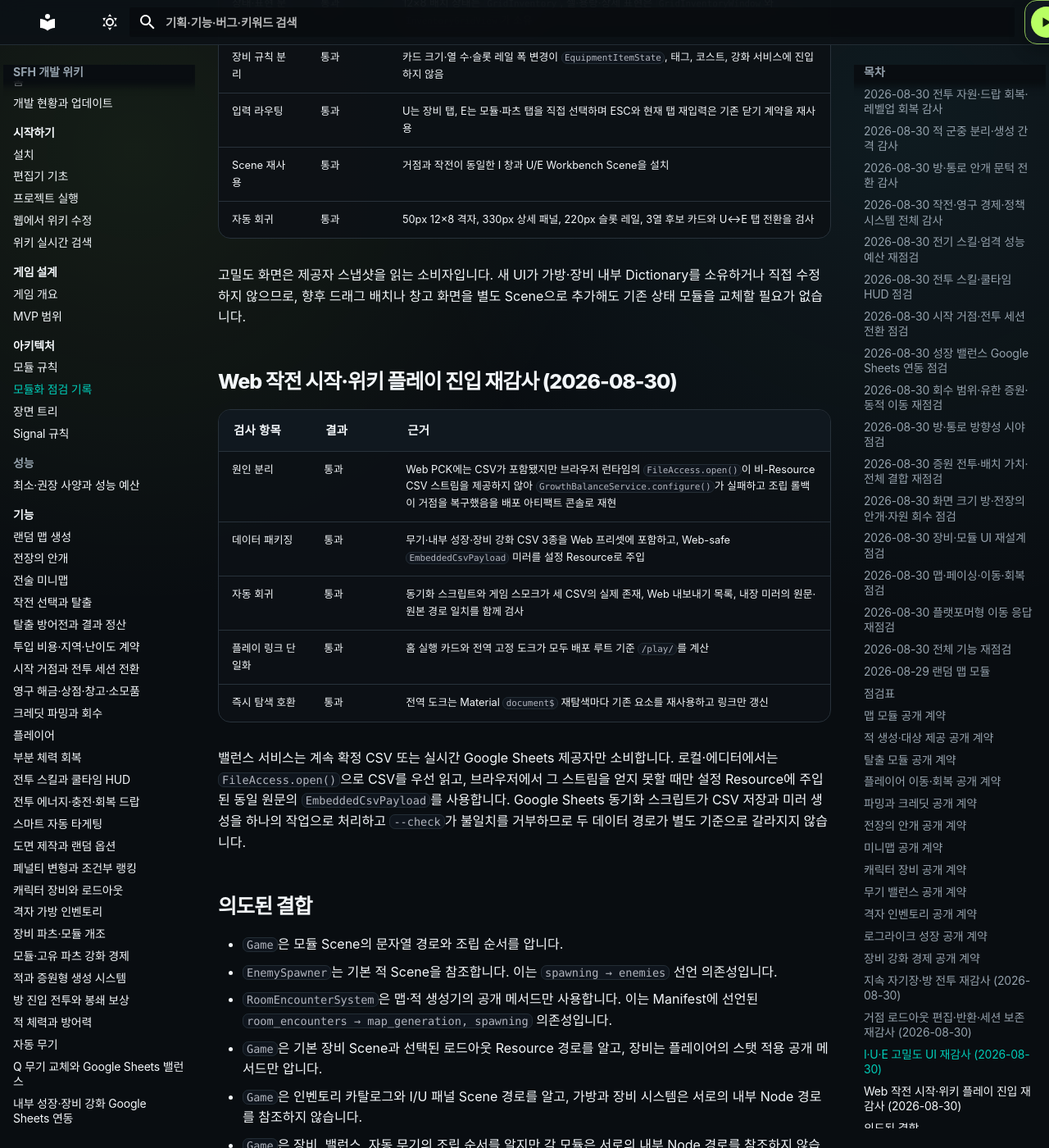
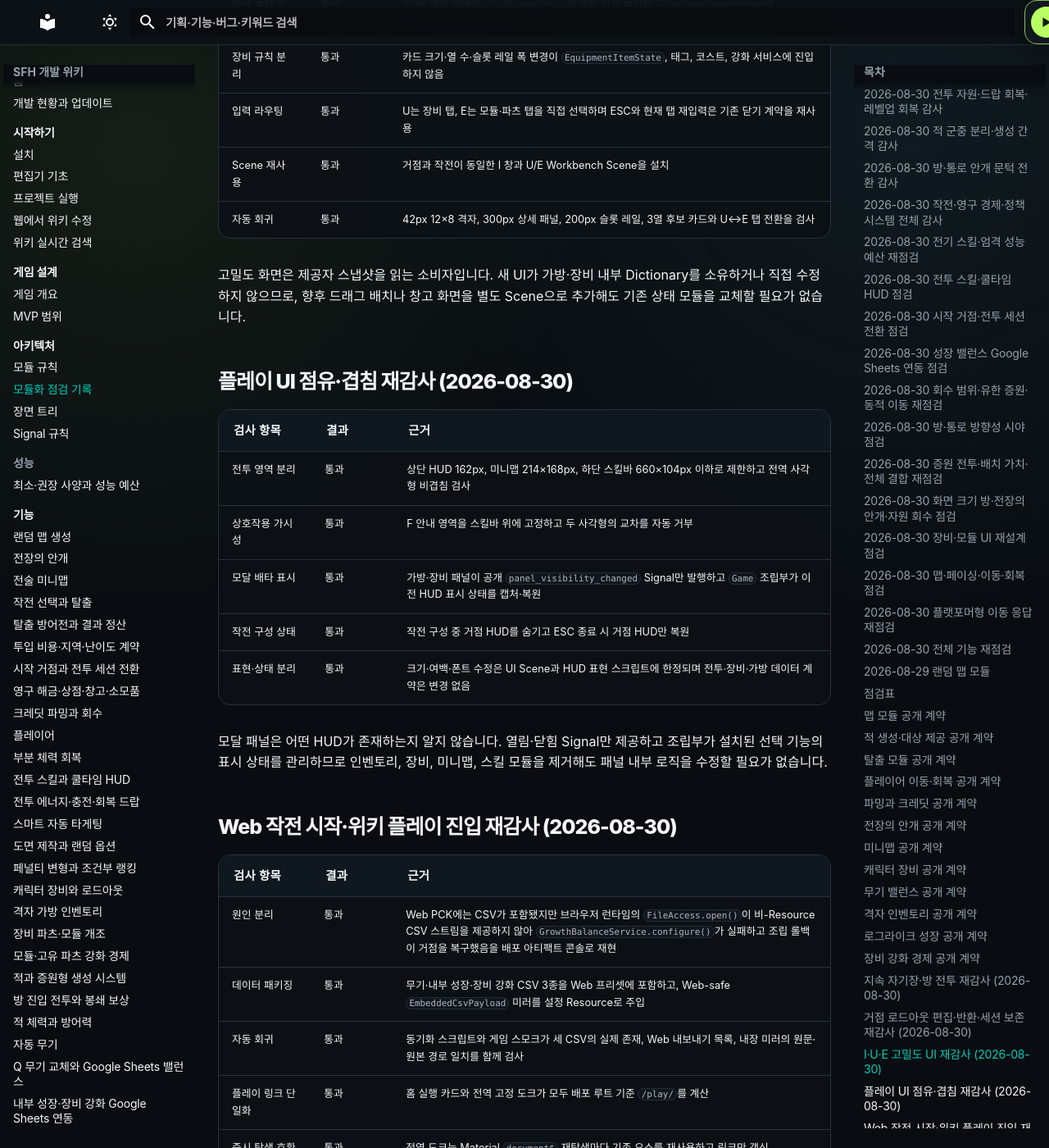
Before and after one commit to aedws/SFH, an MkDocs documentation site: the page built from docs/architecture/module-audit.md, in a window 1280 px wide and 1400 px high, scrolled down 19557 px. Shown: the whole window at 82% size. Built offline with MkDocs 1.6.1 and Material for MkDocs 9.7.7, drawn with Linux system fonts in a browser that asks for light colours; comment, search, counter and statistics services are not loaded.

Commit message:
fix: compact gameplay UI and prevent overlap

```diff
--- a/docs/architecture/module-audit.md
+++ b/docs/architecture/module-audit.md
@@ -474,9 +474,21 @@
 | 장비 규칙 분리 | 통과 | 카드 크기·열 수·슬롯 레일 폭 변경이 `EquipmentItemState`, 태그, 코스트, 강화 서비스에 진입하지 않음 |
 | 입력 라우팅 | 통과 | U는 장비 탭, E는 모듈·파츠 탭을 직접 선택하며 ESC와 현재 탭 재입력은 기존 닫기 계약을 재사용 |
 | Scene 재사용 | 통과 | 거점과 작전이 동일한 I 창과 U/E Workbench Scene을 설치 |
-| 자동 회귀 | 통과 | 50px 12×8 격자, 330px 상세 패널, 220px 슬롯 레일, 3열 후보 카드와 U↔E 탭 전환을 검사 |
+| 자동 회귀 | 통과 | 42px 12×8 격자, 300px 상세 패널, 200px 슬롯 레일, 3열 후보 카드와 U↔E 탭 전환을 검사 |
 
 고밀도 화면은 제공자 스냅샷을 읽는 소비자입니다. 새 UI가 가방·장비 내부 Dictionary를 소유하거나 직접 수정하지 않으므로, 향후 드래그 배치나 창고 화면을 별도 Scene으로 추가해도 기존 상태 모듈을 교체할 필요가 없습니다.
+
+## 플레이 UI 점유·겹침 재감사 (2026-08-30)
+
+| 검사 항목 | 결과 | 근거 |
+|---|---|---|
+| 전투 영역 분리 | 통과 | 상단 HUD 162px, 미니맵 214×168px, 하단 스킬바 660×104px 이하로 제한하고 전역 사각형 비겹침 검사 |
+| 상호작용 가시성 | 통과 | F 안내 영역을 스킬바 위에 고정하고 두 사각형의 교차를 자동 거부 |
+| 모달 배타 표시 | 통과 | 가방·장비 패널이 공개 `panel_visibility_changed` Signal만 발행하고 `Game` 조립부가 이전 HUD 표시 상태를 캡처·복원 |
+| 작전 구성 상태 | 통과 | 작전 구성 중 거점 HUD를 숨기고 ESC 종료 시 거점 HUD만 복원 |
+| 표현·상태 분리 | 통과 | 크기·여백·폰트 수정은 UI Scene과 HUD 표현 스크립트에 한정되며 전투·장비·가방 데이터 계약은 변경 없음 |
+
+모달 패널은 어떤 HUD가 존재하는지 알지 않습니다. 열림·닫힘 Signal만 제공하고 조립부가 설치된 선택 기능의 표시 상태를 관리하므로 인벤토리, 장비, 미니맵, 스킬 모듈을 제거해도 패널 내부 로직을 수정할 필요가 없습니다.
 
 ## Web 작전 시작·위키 플레이 진입 재감사 (2026-08-30)
 
```
Also changed, not shown: docs/development-status.md (+8 -5 lines), docs/index.md (+8 -5 lines), 11 other files.
